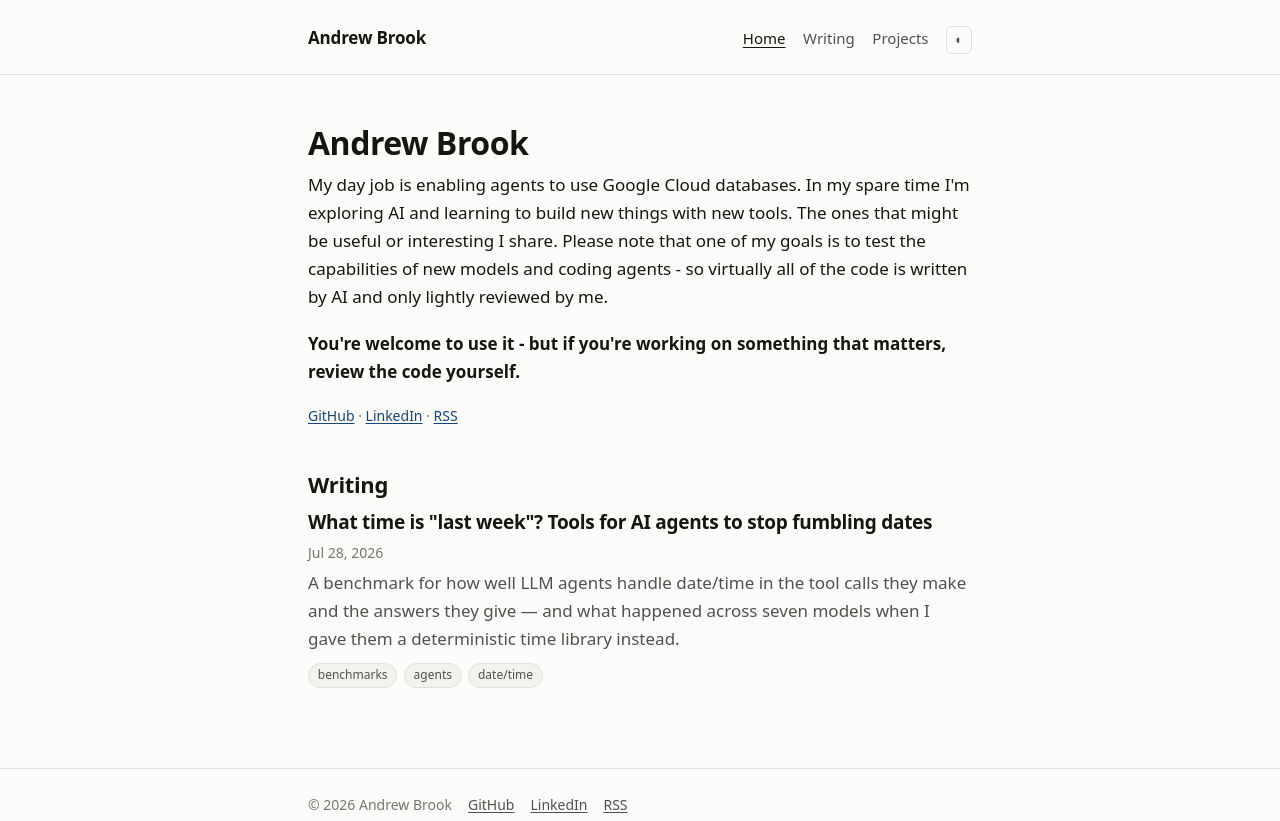
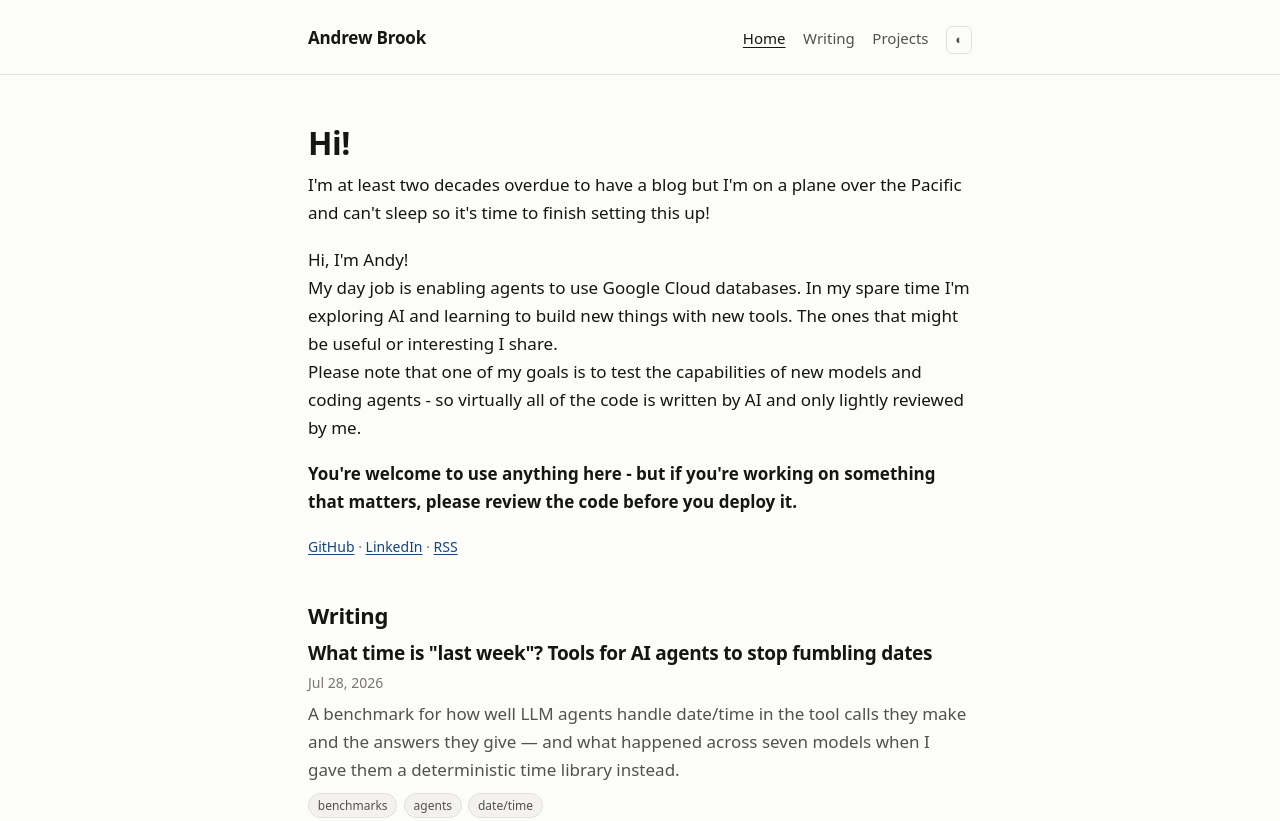
Before and after one commit to AndyFooBlah/andrewbrook-dev, an Astro site: page / in a window 1280 px wide. Shown: the top 821 px of the page. Built offline with nearby package versions, Linux system fonts and the light colour scheme; Astro itself is replaced by a stand-in of ours.

Commit message:
Update index.astro
Added a bit more context

```diff
--- a/src/pages/index.astro
+++ b/src/pages/index.astro
@@ -11,18 +11,23 @@ const posts = (await getCollection('posts', ({ data }) => !data.draft)).sort(
 
 <Base>
   <section>
-    <h1>Andrew Brook</h1>
+    <h1>Hi!</h1>
     <p>
+      I'm at least two decades overdue to have a blog but I'm on a plane over the Pacific and can't sleep
+      so it's time to finish setting this up!
+    </p>
+    <p>
+      Hi, I'm Andy!<br>
       My day job is enabling agents to use Google Cloud databases.  In my spare time I'm exploring AI
       and learning to build new things with new tools.  The ones that might be useful or interesting
-      I share.
+      I share.  <br>
 
       Please note that one of my goals is to test the capabilities of new models and coding
       agents - so virtually all of the code is written by AI and only lightly reviewed by me.
     </p>
     <p>
-      <b>You're welcome to use it - but if you're working on something that matters, review the code
-      yourself. </b>
+      <b>You're welcome to use anything here - but if you're working on something that matters, please
+      review the code before you deploy it. </b>
     </p>
     <p class="meta">
       <a href={SITE.github}>GitHub</a> · <a href={SITE.linkedin}>LinkedIn</a> · <a href="/rss.xml">RSS</a>
```
